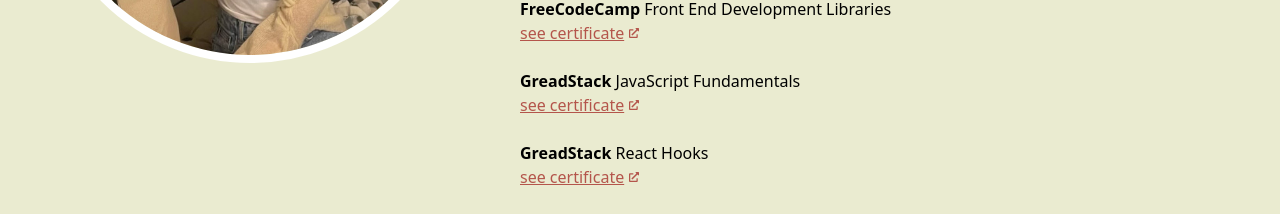
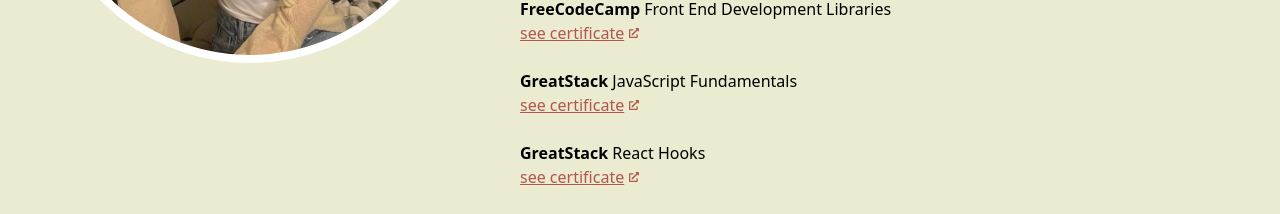
Before and after one commit to cilinia-gerads/MyPortfolio, a React (Vite) app: page / in a window 1280 px wide. Both pictures are taken after a click on the element "Certificate". Shown: the part 1315-1529 px from the top of the page. Built offline with nearby package versions, Linux system fonts and the light colour scheme.

Commit message:
Update AboutMe.jsx

```diff
--- a/src/components/Aboutme/AboutMe.jsx
+++ b/src/components/Aboutme/AboutMe.jsx
@@ -79,10 +79,10 @@
                   <CertificateModal title="Front End Development Libraries" image={certi2}/>
                 </li>
                 <br />
-                <li><strong>GreadStack</strong> JavaScript Fundamentals
+                <li><strong>GreatStack</strong> JavaScript Fundamentals
                   <CertificateModal title="JavaScript Fundamentals" image={certi3} />
                 </li><br />
-                <li><strong>GreadStack</strong> React Hooks
+                <li><strong>GreatStack</strong> React Hooks
                   <CertificateModal title="React Hooks" image={certi4} />
                 </li>
                 <br />
```
